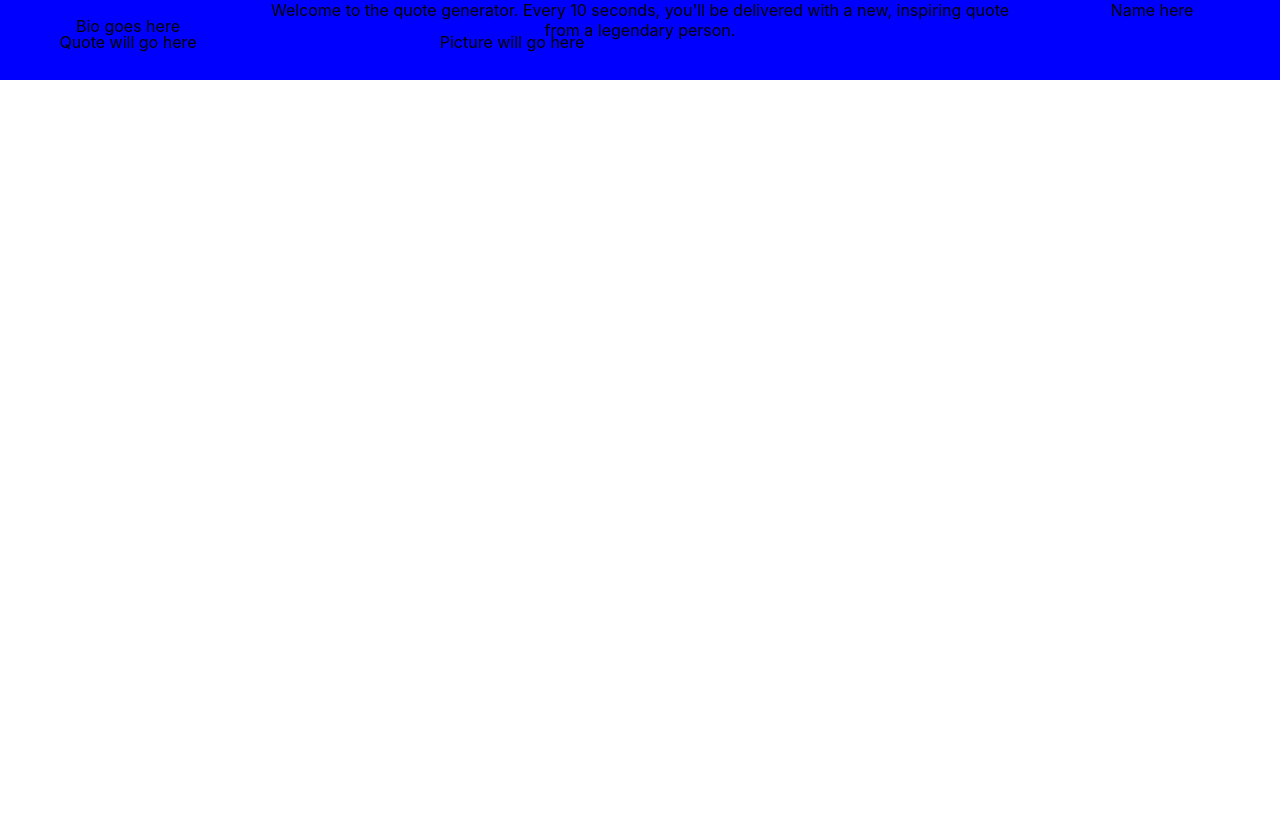
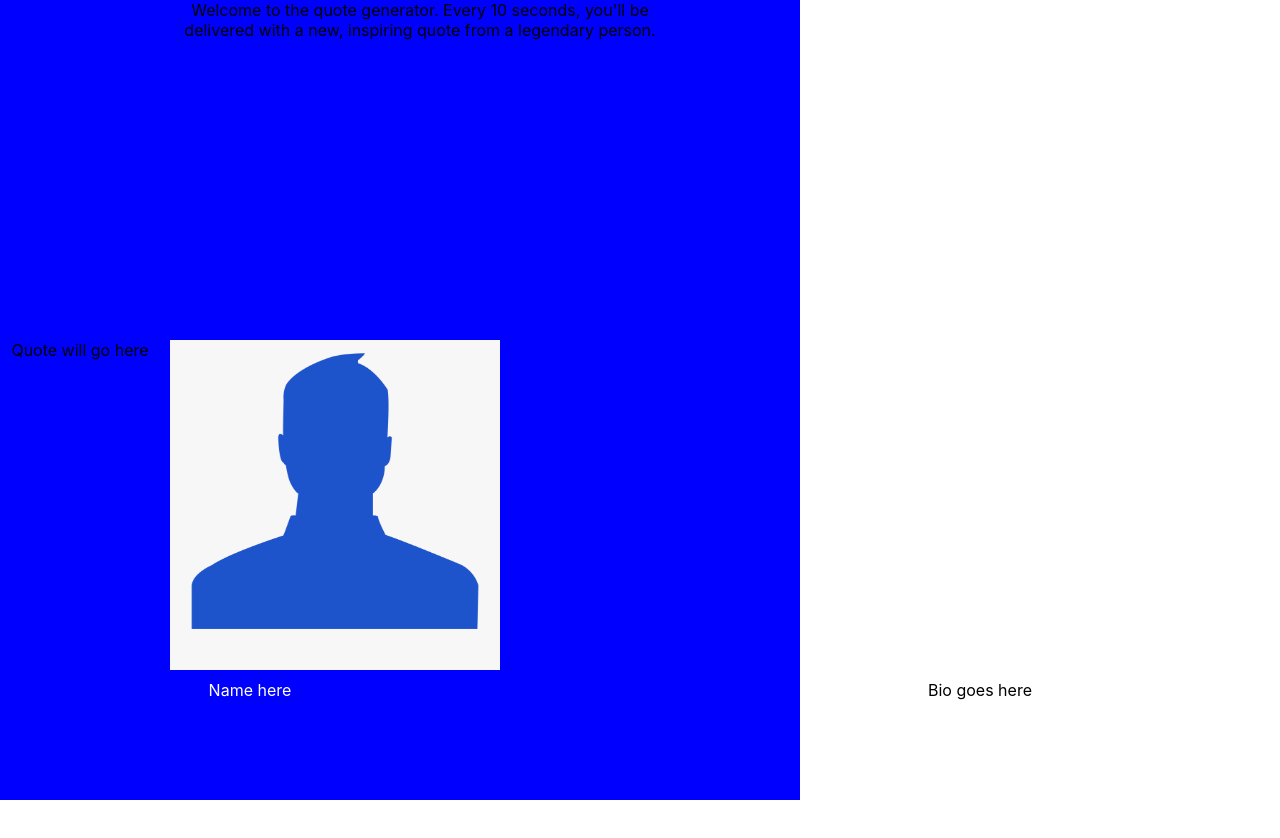
Before and after one commit to Reikon95/quote-generator-react, a React (Create React App) app: page / in a window 1280 px wide. Before the commit the page ends 800 px from the top, so only its background shows below. Built offline with nearby package versions, Linux system fonts and the light colour scheme.

Commit message:
better grid

```diff
--- a/src/App.css
+++ b/src/App.css
@@ -6,6 +6,10 @@
   grid-template-columns: 20% 20% 20% 20% 20%;
   grid-template-rows: 20% 20% 20% 20% 20%;
   background-color: blue;
+  width: 100vh;
+  height: 100vh;
+  grid-gap: 10px;
+
 
 }
 
@@ -16,13 +20,28 @@
 
 .pic {
   grid-row-start: 3;
-  grid-row-end: 6;
-  grid-column-start: 2;
-  grid-column-end: span 2;
+  grid-row-end: 5;
+  grid-column: 2/4;
 
+}
+
+.pic img {
+  height: 100%;
+  width: 100%;
 }
 
 .quote {
   grid-row-start: 3;
 
 }
+
+.name {
+  grid-column: 2/3;
+  grid-row: 5/6;
+  color: white;
+}
+
+.bio {
+  grid-row: 5/6;
+  grid-column: 5/50;
+}
--- a/src/App.js
+++ b/src/App.js
@@ -1,5 +1,6 @@
 import React from 'react';
 import './App.css';
+import face from './face.png';
 
 function App() {
   return (
@@ -10,7 +11,7 @@ function App() {
       Welcome to the quote generator. Every 10 seconds, you'll be delivered with a new, inspiring quote from a legendary person.
       </div>
       <div className="pic">
-        Picture will go here
+        <img src={face} alt=''/>
       </div>
       <div className="quote">
         Quote will go here
```
Also changed, not shown: src/face.png (added).
